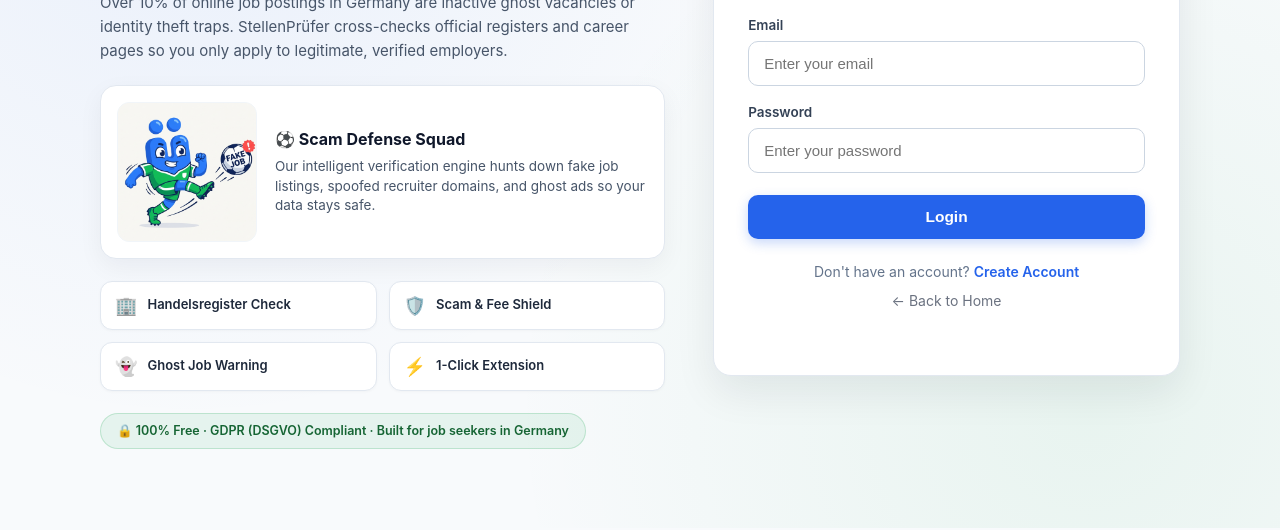
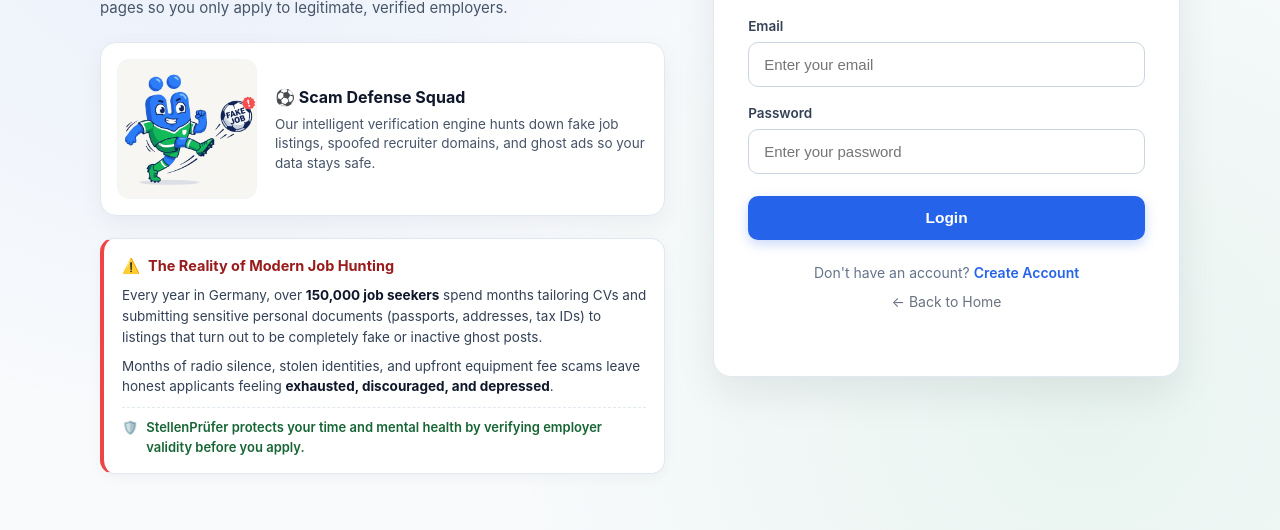
Before and after one commit to abinkprakash001/StellenPrufer, a browser extension: page public/login.html in a window 1280 px wide. Shown: the part 272-802 px from the top of the page. Drawn offline with Linux system fonts and the light colour scheme.

Commit message:
Replace feature pills with real-world impact story about job seeker burnout and fake job scams

```diff
--- a/frontend/auth.css
+++ b/frontend/auth.css
@@ -162,44 +162,53 @@ body {
     margin: 0;
 }
 
-/* HIGHLIGHT PILLS */
-.auth-highlights {
-    display: grid;
-    grid-template-columns: 1fr 1fr;
-    gap: 12px;
-    margin-bottom: 22px;
+/* REAL-WORLD IMPACT STORY BOX */
+.auth-story-box {
+    background: #ffffff;
+    border: 1px solid #e2e8f0;
+    border-left: 4px solid #ef4444;
+    border-radius: 14px;
+    padding: 16px 18px;
+    box-shadow: 0 4px 14px rgba(15, 23, 42, 0.04);
+    margin-bottom: 20px;
 }
 
-.auth-highlight-pill {
-    background: #ffffff;
-    border: 1px solid #e2e8f0;
-    border-radius: 12px;
-    padding: 10px 14px;
+.auth-story-header {
     display: flex;
     align-items: center;
-    gap: 10px;
-    font-size: 13px;
-    font-weight: 600;
-    color: #1e293b;
-    box-shadow: 0 1px 3px rgba(0, 0, 0, 0.03);
+    gap: 8px;
+    font-size: 14.5px;
+    font-weight: 700;
+    color: #991b1b;
+    margin-bottom: 8px;
 }
 
-.auth-highlight-pill .pill-icon {
-    font-size: 18px;
-    flex-shrink: 0;
+.auth-story-text {
+    font-size: 13.5px;
+    line-height: 1.55;
+    color: #334155;
+    margin-bottom: 8px;
 }
 
-.auth-trust-badge {
-    display: inline-flex;
-    align-items: center;
-    gap: 8px;
-    padding: 8px 16px;
-    background: rgba(22, 163, 74, 0.08);
-    border: 1px solid rgba(22, 163, 74, 0.2);
-    border-radius: 20px;
-    font-size: 12.5px;
+.auth-story-text:last-child {
+    margin-bottom: 0;
+}
+
+.auth-story-text strong {
+    color: #0f172a;
+}
+
+.auth-story-solution {
+    margin-top: 10px;
+    padding-top: 10px;
+    border-top: 1px dashed #e2e8f0;
+    font-size: 13px;
+    line-height: 1.5;
     color: #166534;
     font-weight: 600;
+    display: flex;
+    align-items: flex-start;
+    gap: 8px;
 }
 
 /* ==========================================================================
--- a/public/auth.css
+++ b/public/auth.css
@@ -162,44 +162,53 @@ body {
     margin: 0;
 }
 
-/* HIGHLIGHT PILLS */
-.auth-highlights {
-    display: grid;
-    grid-template-columns: 1fr 1fr;
-    gap: 12px;
-    margin-bottom: 22px;
+/* REAL-WORLD IMPACT STORY BOX */
+.auth-story-box {
+    background: #ffffff;
+    border: 1px solid #e2e8f0;
+    border-left: 4px solid #ef4444;
+    border-radius: 14px;
+    padding: 16px 18px;
+    box-shadow: 0 4px 14px rgba(15, 23, 42, 0.04);
+    margin-bottom: 20px;
 }
 
-.auth-highlight-pill {
-    background: #ffffff;
-    border: 1px solid #e2e8f0;
-    border-radius: 12px;
-    padding: 10px 14px;
+.auth-story-header {
     display: flex;
     align-items: center;
-    gap: 10px;
-    font-size: 13px;
-    font-weight: 600;
-    color: #1e293b;
-    box-shadow: 0 1px 3px rgba(0, 0, 0, 0.03);
+    gap: 8px;
+    font-size: 14.5px;
+    font-weight: 700;
+    color: #991b1b;
+    margin-bottom: 8px;
 }
 
-.auth-highlight-pill .pill-icon {
-    font-size: 18px;
-    flex-shrink: 0;
+.auth-story-text {
+    font-size: 13.5px;
+    line-height: 1.55;
+    color: #334155;
+    margin-bottom: 8px;
 }
 
-.auth-trust-badge {
-    display: inline-flex;
-    align-items: center;
-    gap: 8px;
-    padding: 8px 16px;
-    background: rgba(22, 163, 74, 0.08);
-    border: 1px solid rgba(22, 163, 74, 0.2);
-    border-radius: 20px;
-    font-size: 12.5px;
+.auth-story-text:last-child {
+    margin-bottom: 0;
+}
+
+.auth-story-text strong {
+    color: #0f172a;
+}
+
+.auth-story-solution {
+    margin-top: 10px;
+    padding-top: 10px;
+    border-top: 1px dashed #e2e8f0;
+    font-size: 13px;
+    line-height: 1.5;
     color: #166534;
     font-weight: 600;
+    display: flex;
+    align-items: flex-start;
+    gap: 8px;
 }
 
 /* ==========================================================================
--- a/public/login.html
+++ b/public/login.html
@@ -40,28 +40,22 @@
                 </div>
             </div>
 
-            <!-- FEATURE HIGHLIGHTS -->
-            <div class="auth-highlights">
-                <div class="auth-highlight-pill">
-                    <span class="pill-icon">🏢</span>
-                    <span>Handelsregister Check</span>
+            <!-- REAL-WORLD IMPACT STORY -->
+            <div class="auth-story-box">
+                <div class="auth-story-header">
+                    <span>⚠️</span>
+                    <span>The Reality of Modern Job Hunting</span>
                 </div>
-                <div class="auth-highlight-pill">
-                    <span class="pill-icon">🛡️</span>
-                    <span>Scam & Fee Shield</span>
+                <p class="auth-story-text">
+                    Every year in Germany, over <strong>150,000 job seekers</strong> spend months tailoring CVs and submitting sensitive personal documents (passports, addresses, tax IDs) to listings that turn out to be completely fake or inactive ghost posts.
+                </p>
+                <p class="auth-story-text">
+                    Months of radio silence, stolen identities, and upfront equipment fee scams leave honest applicants feeling <strong>exhausted, discouraged, and depressed</strong>.
+                </p>
+                <div class="auth-story-solution">
+                    <span>🛡️</span>
+                    <span>StellenPrüfer protects your time and mental health by verifying employer validity before you apply.</span>
                 </div>
-                <div class="auth-highlight-pill">
-                    <span class="pill-icon">👻</span>
-                    <span>Ghost Job Warning</span>
-                </div>
-                <div class="auth-highlight-pill">
-                    <span class="pill-icon">⚡</span>
-                    <span>1-Click Extension</span>
-                </div>
-            </div>
-
-            <div class="auth-trust-badge">
-                🔒 100% Free · GDPR (DSGVO) Compliant · Built for job seekers in Germany
             </div>
         </div>
 
```
Also changed, not shown: frontend/login.html (+14 -20 lines), frontend/register.html (+14 -20 lines), public/register.html (+14 -20 lines).
